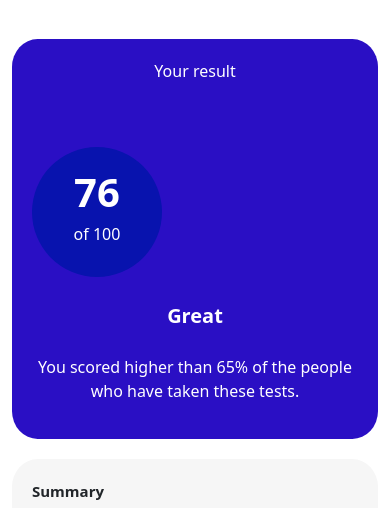
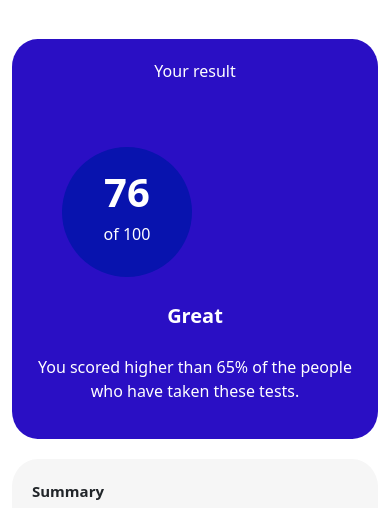
Before and after one commit to hussaiinkhan/Result-Summary-component, a plain HTML site: page index.html in a window 390 px wide. Shown: the top 508 px of the page. Drawn offline with nearby package versions, Linux system fonts and the light colour scheme.

Commit message:
Update style.css

```diff
--- a/style.css
+++ b/style.css
@@ -91,7 +91,7 @@
   }
 
   .circle {
-    margin-left: 0; /* Adjust the margin for the circle on mobile */
+    margin-left: 30px; /* Adjust the margin for the circle on mobile */
   }
 }
 
```
